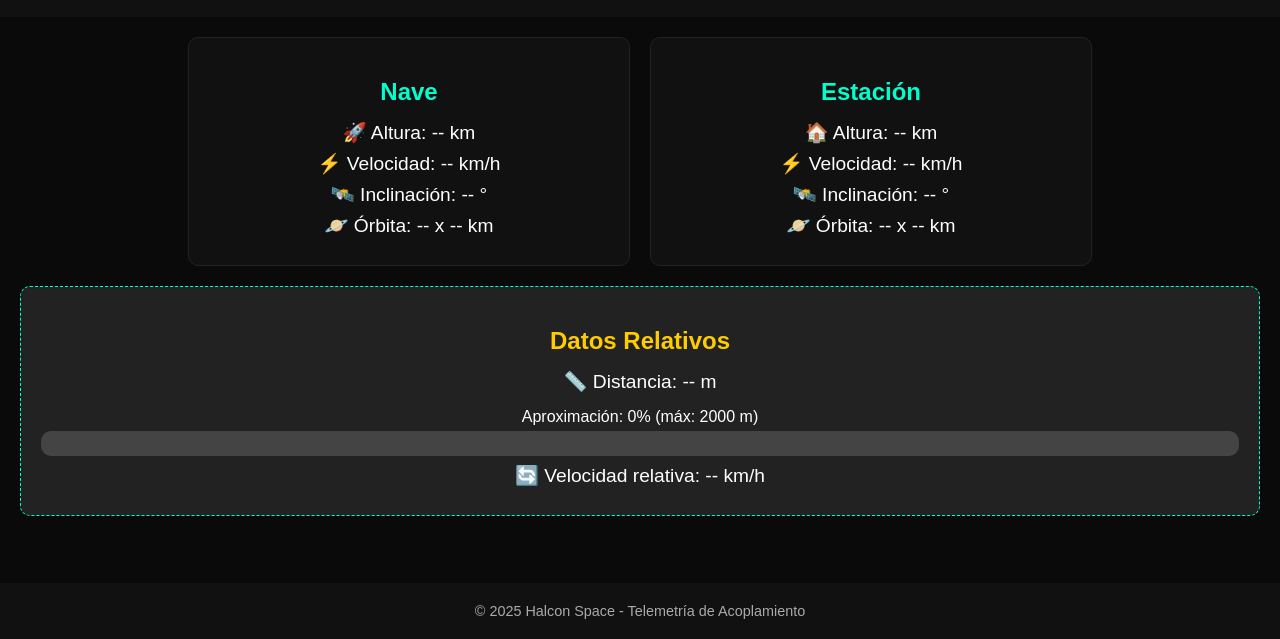
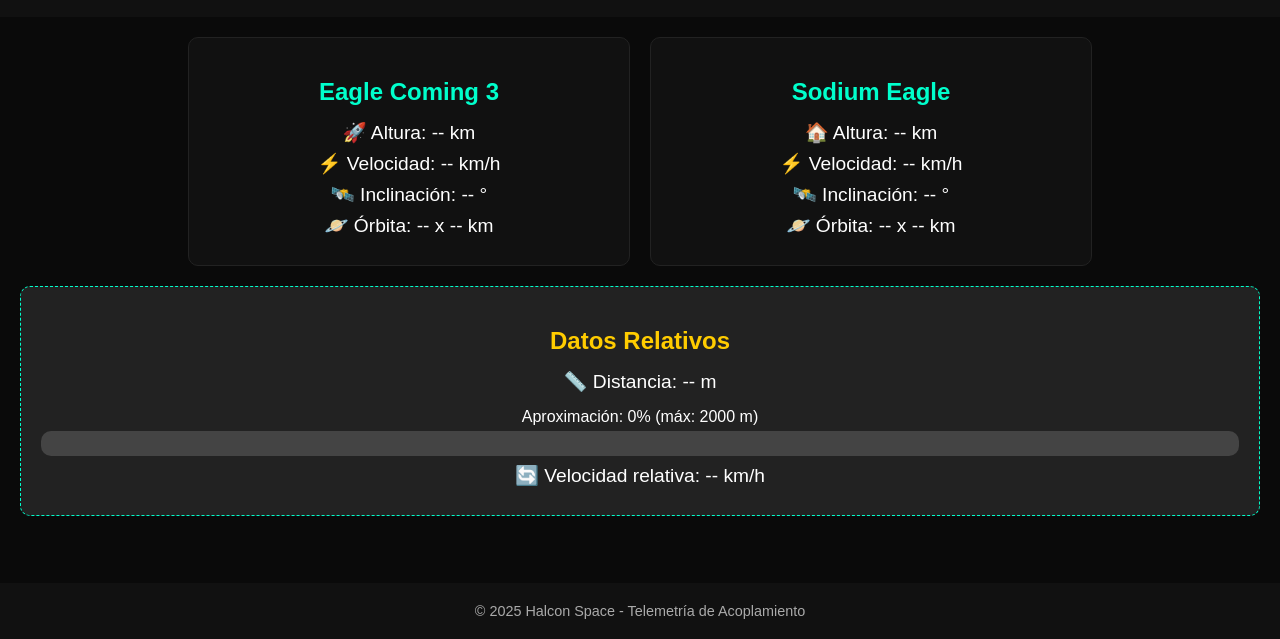
Before and after one commit to LanzamientosEspaciales/clientHalconSpace, a plain HTML site: page telemetria-acoplamiento.html in a window 1280 px wide. Shown: the part 161-800 px from the top of the page. Drawn offline with Linux system fonts and the light colour scheme; no server answers.

Commit message:
Update telemetria-acoplamiento.html

```diff
--- a/telemetria-acoplamiento.html
+++ b/telemetria-acoplamiento.html
@@ -136,7 +136,7 @@
     <div class="grid">
       <!-- Datos de la nave -->
       <div class="card">
-        <h2>Nave</h2>
+        <h2 id="nave-nombre">Nave</h2>
         <div id="nave-altura" class="dato">🚀 Altura: -- km</div>
         <div id="nave-velocidad" class="dato">⚡ Velocidad: -- km/h</div>
         <div id="nave-inclinacion" class="dato">🛰️ Inclinación: -- °</div>
@@ -145,7 +145,7 @@
 
       <!-- Datos de la estación -->
       <div class="card">
-        <h2>Estación</h2>
+        <h2 id="estacion-nombre">Estación</h2>
         <div id="estacion-altura" class="dato">🏠 Altura: -- km</div>
         <div id="estacion-velocidad" class="dato">⚡ Velocidad: -- km/h</div>
         <div id="estacion-inclinacion" class="dato">🛰️ Inclinación: -- °</div>
@@ -189,6 +189,11 @@
     const db = getFirestore(app);
 
     let maxDistancia = 2000; // valor por defecto
+    let naveName = "Eagle Coming 3";
+    let estacionName = "Sodium Eagle";
+
+    document.getElementById("nave-nombre").innerText = naveName;
+    document.getElementById("estacion-nombre").innerText = estacionName;
 
     // --- Listener a config ---
     const refConfig = doc(db, "telemetria", "config"); // Documento "config"
```
